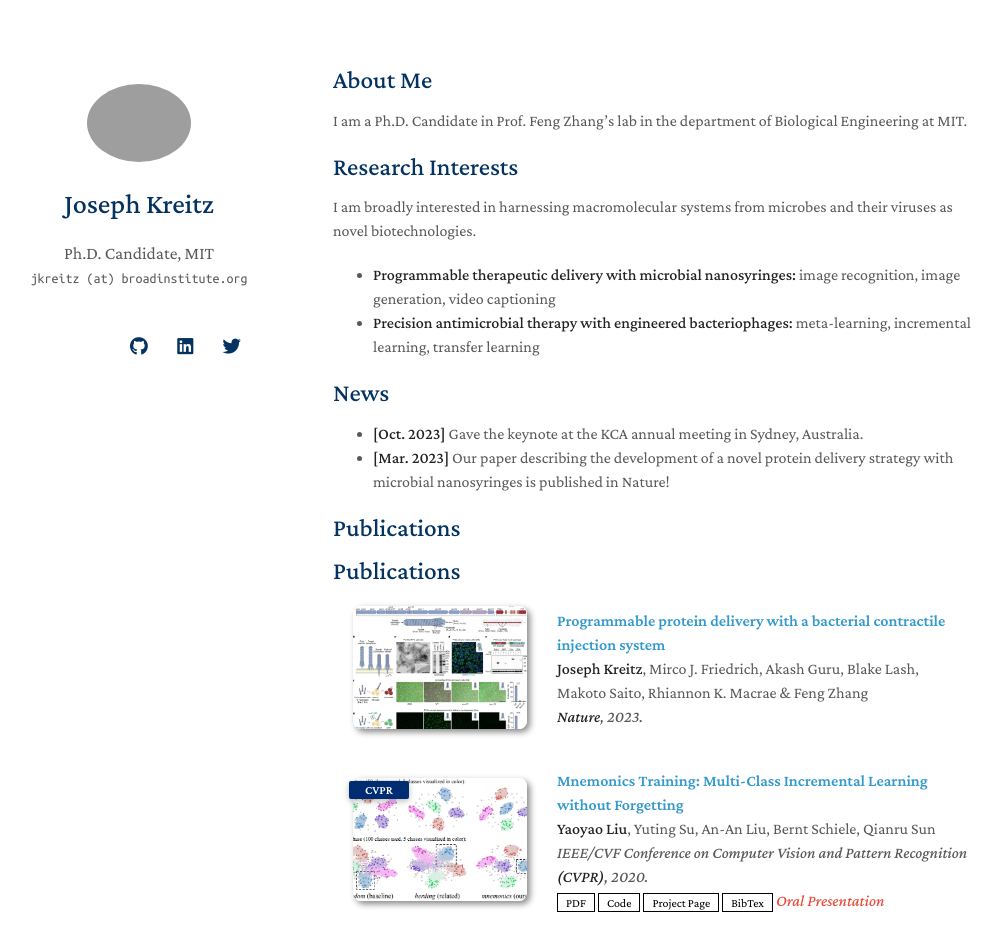
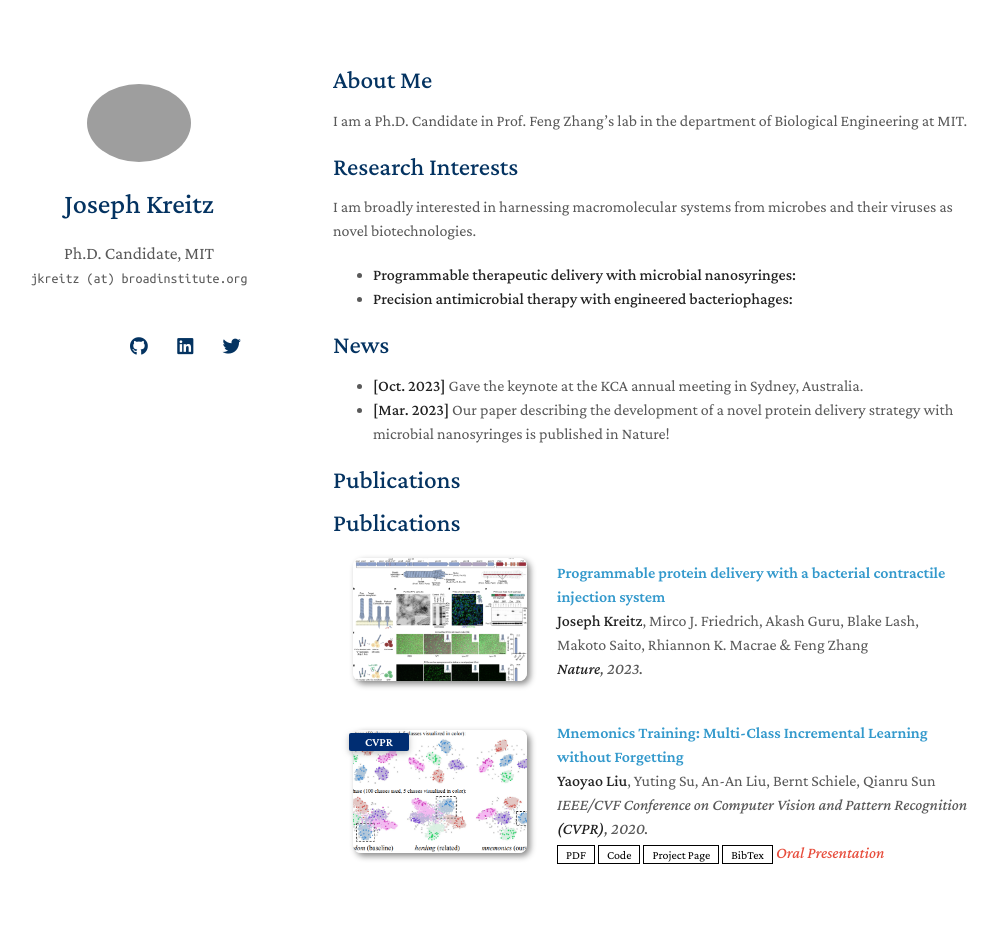
Before and after one commit to jkreitz/jkreitz.github.io, a Jekyll site: the page built from index.md, in a window 1280 px wide and 1039 px high. Shown: the top 951 px of the window, without its empty margins (137-1139 px from the left). Built offline with Jekyll 4.4.1, drawn with Linux system fonts in a browser that asks for light colours; nearby versions of some CDN libraries; a style sheet for code colours, icons or effects is not loaded; our own code applies the rules of GitHub Pages for plain Markdown files.

Commit message:
Update index.md

```diff
--- a/index.md
+++ b/index.md
@@ -9,8 +9,8 @@ I am a Ph.D. Candidate in Prof. Feng Zhang's lab in the department of Biological
 ## Research Interests
 
 I am broadly interested in harnessing macromolecular systems from microbes and their viruses as novel biotechnologies.
-- **Programmable therapeutic delivery with microbial nanosyringes:** image recognition, image generation, video captioning
-- **Precision antimicrobial therapy with engineered bacteriophages:** meta-learning, incremental learning, transfer learning
+- **Programmable therapeutic delivery with microbial nanosyringes:**
+- **Precision antimicrobial therapy with engineered bacteriophages:**
 
 ## News
 
```
